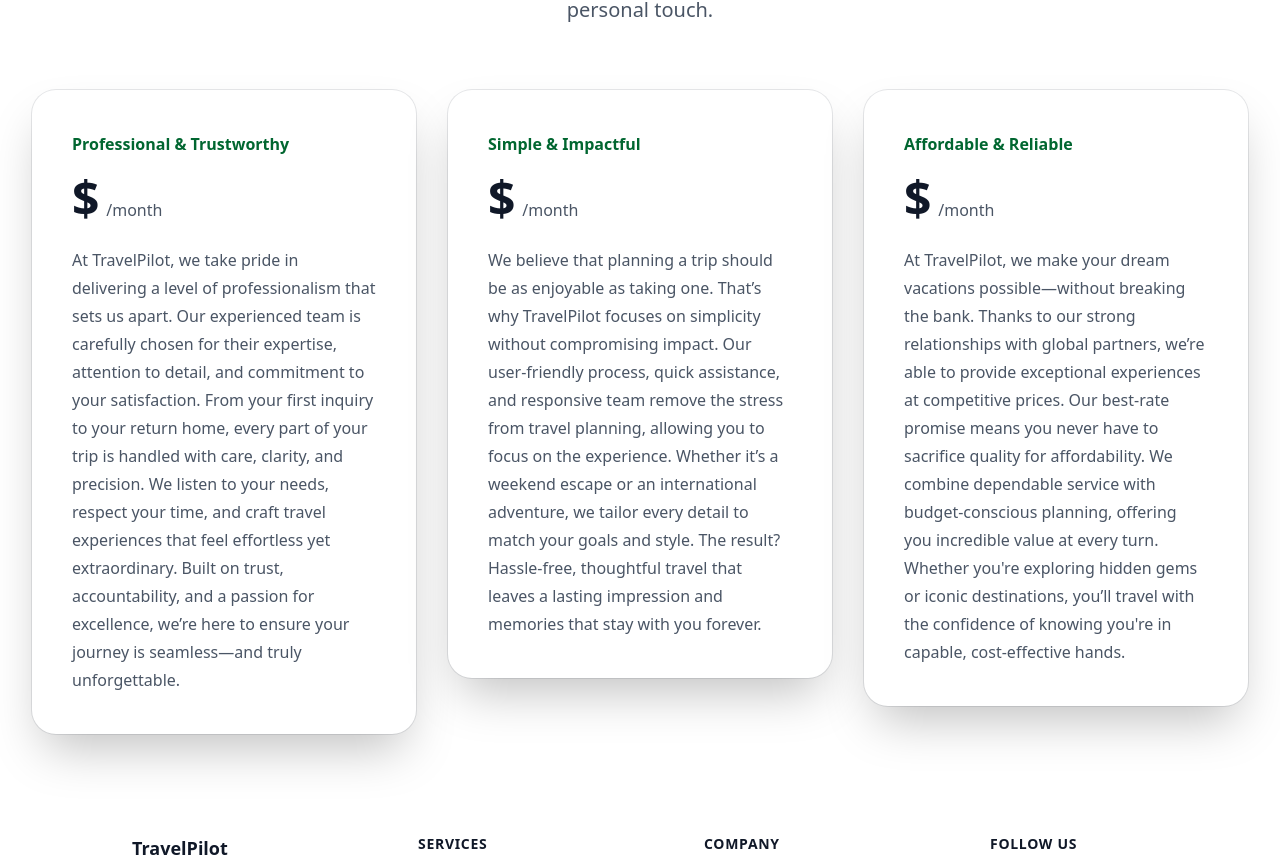
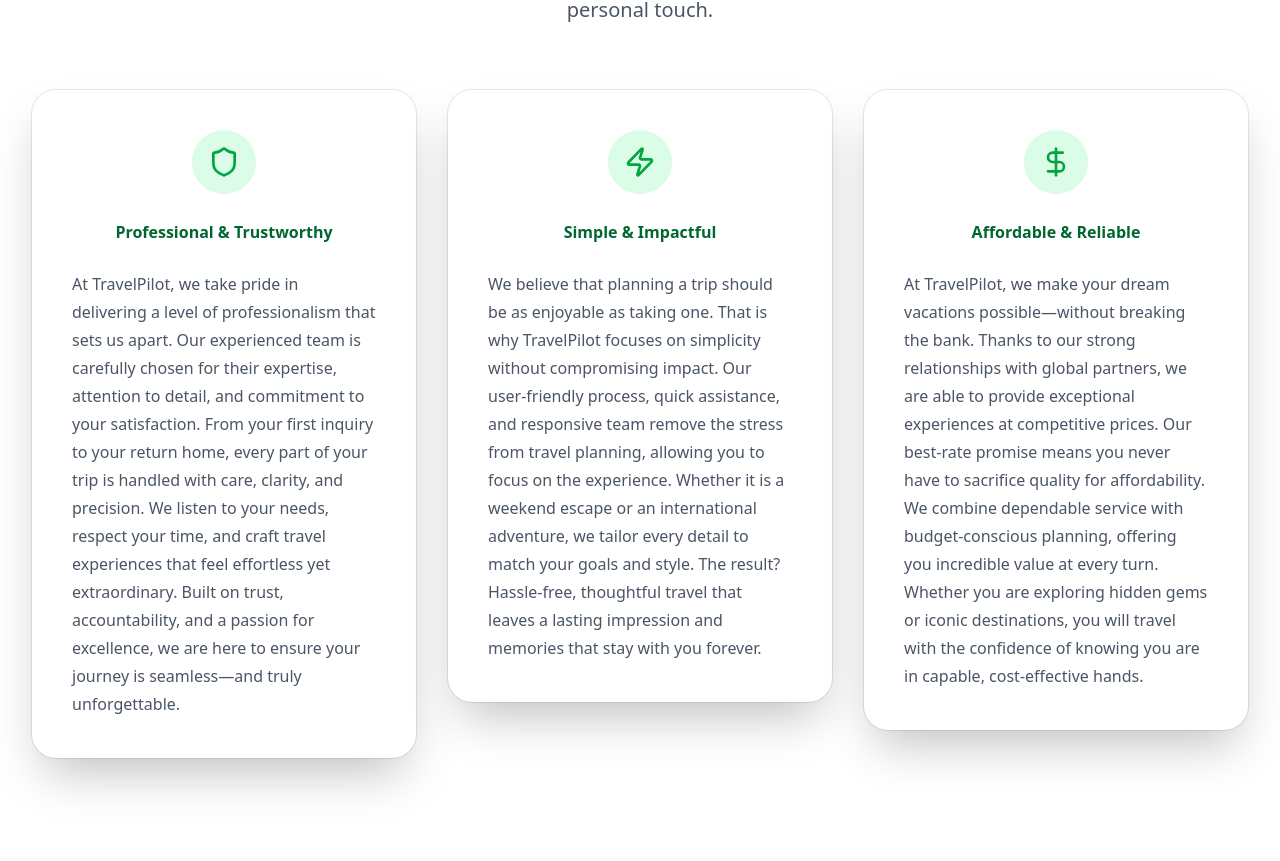
Before and after one commit to sreemonkavungal/TravelPilot, a React (Vite) app: page / in a window 1280 px wide. Shown: the part 720-1581 px from the top of the page. Built offline with nearby package versions, Linux system fonts and the light colour scheme.

Commit message:
home page updates added

```diff
--- a/src/components/Why-TravelPilot.jsx
+++ b/src/components/Why-TravelPilot.jsx
@@ -1,26 +1,27 @@
 import React from 'react';
+import { Shield, Zap, DollarSign } from 'lucide-react';
 
 const tiers = [
   {
     name: 'Professional & Trustworthy',
     id: 'tier-hobby',
     href: '#',
-    priceMonthly: '$',
-    description: 'At TravelPilot, we take pride in delivering a level of professionalism that sets us apart. Our experienced team is carefully chosen for their expertise, attention to detail, and commitment to your satisfaction. From your first inquiry to your return home, every part of your trip is handled with care, clarity, and precision. We listen to your needs, respect your time, and craft travel experiences that feel effortless yet extraordinary. Built on trust, accountability, and a passion for excellence, we’re here to ensure your journey is seamless—and truly unforgettable.',
+    icon: Shield,
+    description: 'At TravelPilot, we take pride in delivering a level of professionalism that sets us apart. Our experienced team is carefully chosen for their expertise, attention to detail, and commitment to your satisfaction. From your first inquiry to your return home, every part of your trip is handled with care, clarity, and precision. We listen to your needs, respect your time, and craft travel experiences that feel effortless yet extraordinary. Built on trust, accountability, and a passion for excellence, we are here to ensure your journey is seamless—and truly unforgettable.',
   },
   {
     name: 'Simple & Impactful',
     id: 'tier-enterprise',
     href: '#',
-    priceMonthly: '$',
-    description: 'We believe that planning a trip should be as enjoyable as taking one. That’s why TravelPilot focuses on simplicity without compromising impact. Our user-friendly process, quick assistance, and responsive team remove the stress from travel planning, allowing you to focus on the experience. Whether it’s a weekend escape or an international adventure, we tailor every detail to match your goals and style. The result? Hassle-free, thoughtful travel that leaves a lasting impression and memories that stay with you forever.',
+    icon: Zap,
+    description: 'We believe that planning a trip should be as enjoyable as taking one. That is why TravelPilot focuses on simplicity without compromising impact. Our user-friendly process, quick assistance, and responsive team remove the stress from travel planning, allowing you to focus on the experience. Whether it is a weekend escape or an international adventure, we tailor every detail to match your goals and style. The result? Hassle-free, thoughtful travel that leaves a lasting impression and memories that stay with you forever.',
   },
   {
     name: 'Affordable & Reliable',
     id: 'tier-business',
     href: '#',
-    priceMonthly: '$',
-    description: "At TravelPilot, we make your dream vacations possible—without breaking the bank. Thanks to our strong relationships with global partners, we’re able to provide exceptional experiences at competitive prices. Our best-rate promise means you never have to sacrifice quality for affordability. We combine dependable service with budget-conscious planning, offering you incredible value at every turn. Whether you're exploring hidden gems or iconic destinations, you’ll travel with the confidence of knowing you're in capable, cost-effective hands.",
+    icon: DollarSign,
+    description: 'At TravelPilot, we make your dream vacations possible—without breaking the bank. Thanks to our strong relationships with global partners, we are able to provide exceptional experiences at competitive prices. Our best-rate promise means you never have to sacrifice quality for affordability. We combine dependable service with budget-conscious planning, offering you incredible value at every turn. Whether you are exploring hidden gems or iconic destinations, you will travel with the confidence of knowing you are in capable, cost-effective hands.',
   },
 ]
 
@@ -58,23 +59,17 @@
             )}
           >
 
+            <div className="flex items-center justify-center mb-6">
+              <div className="bg-green-100 p-4 rounded-full">
+                <tier.icon className="h-8 w-8 text-green-600" />
+              </div>
+            </div>
             <h3
               id={tier.id}
-              className={classNames(tier.featured ? 'text-green-800' : 'text-green-800', 'text-base/7 font-semibold')}
+              className={classNames(tier.featured ? 'text-green-800' : 'text-green-800', 'text-base/7 font-semibold text-center')}
             >
               {tier.name}
             </h3>
-            <p className="mt-4 flex items-baseline gap-x-2">
-              <span
-                className={classNames(
-                  tier.featured ? 'text-gray-900' : 'text-gray-900',
-                  'text-5xl font-semibold tracking-tight',
-                )}
-              >
-                {tier.priceMonthly}
-              </span>
-              <span className={classNames(tier.featured ? 'text-gray-600' : 'text-gray-600', 'text-base')}>/month</span>
-            </p>
             <p className={classNames(tier.featured ? 'text-gray-600' : 'text-gray-600', 'mt-6 text-base/7')}>
               {tier.description}
             </p>
```
